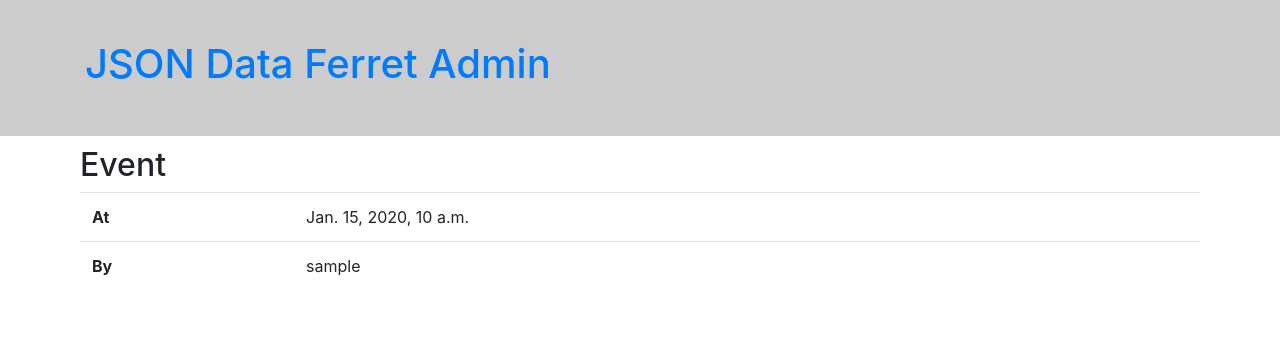
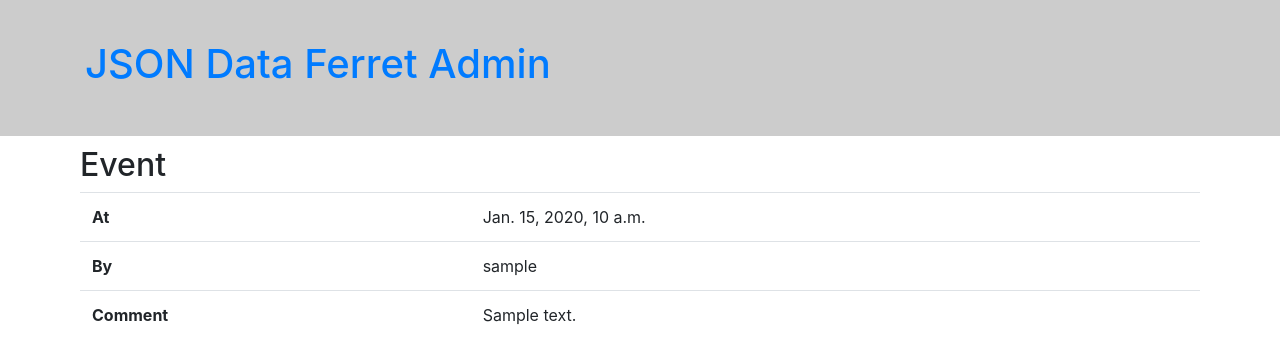
Before and after one commit to OpenDataServices/json-data-ferret, a Django app: page /jsondataferret/event/1/ in a window 1280 px wide. Shown: the top 364 px of the page. Run offline with Django 3.2, Linux system fonts and the light colour scheme; a user stored in the database is signed in; tables that the repository leaves empty hold one stand-in row (values such as "Sample post"); data that the repository does not hold is empty; some libraries are stand-ins or nearby versions.

Commit message:
event-comment: Add way to write an event comment when making event. Show in UI (both viewing and when taking actions).

```diff
--- a/jsondataferret/forms.py
+++ b/jsondataferret/forms.py
@@ -3,3 +3,4 @@
 
 class RecordImportForm(forms.Form):
     file = forms.FileField()
+    comment = forms.CharField(widget=forms.Textarea)
--- a/jsondataferret/templates/jsondataferret/event/index.html
+++ b/jsondataferret/templates/jsondataferret/event/index.html
@@ -14,6 +14,10 @@
         <tr>
             <th>By</th>
             <td>{{ event.user }}</td>
+        </tr>
+        <tr>
+            <th>Comment</th>
+            <td>{{ event.comment }}</td>
         </tr>
      </table>
 
--- a/jsondataferret/templates/jsondataferret/events.html
+++ b/jsondataferret/templates/jsondataferret/events.html
@@ -9,12 +9,14 @@
             <tr>
                 <th>At</th>
                 <th>By</th>
+                <th>Comment</th>
                 <th>&nbsp;</th>
             </tr>
             {% for event in events %}
                 <tr>
                     <td>{{ event.created }}</td>
                     <td>{{ event.user }}</td>
+                    <td>{{ event.comment }}</td>
                     <td><a href="{% url 'jsondataferret_event_index' event_id=event.public_id %}" class="btn btn-primary">View</a></td>
                 </tr>
             {% endfor %}
--- a/jsondataferret/templates/jsondataferret/type/record/events.html
+++ b/jsondataferret/templates/jsondataferret/type/record/events.html
@@ -10,12 +10,14 @@
             <tr>
                 <th>At</th>
                 <th>By</th>
+                <th>Comment</th>
                 <th>&nbsp;</th>
             </tr>
             {% for event in events %}
                 <tr>
                     <td>{{ event.created }}</td>
                     <td>{{ event.user }}</td>
+                    <td>{{ event.comment }}</td>
                     <td><a href="{% url 'jsondataferret_event_index' event_id=event.public_id %}" class="btn btn-primary">View</a></td>
                 </tr>
             {% endfor %}
--- a/jsondataferret/views.py
+++ b/jsondataferret/views.py
@@ -140,7 +140,9 @@
                 )
 
         if actions:
-            jsondataferret.pythonapi.newevent.newEvent(actions, user=request.user)
+            jsondataferret.pythonapi.newevent.newEvent(
+                actions, user=request.user, comment=request.POST.get("comment")
+            )
 
         return HttpResponseRedirect(
             reverse(
@@ -225,7 +227,9 @@
                 type, record, json_data, mode=jsondataferret.EVENT_MODE_MERGE,
             )
             jsondataferret.pythonapi.newevent.newEvent(
-                [new_event_data], user=request.user
+                [new_event_data],
+                user=request.user,
+                comment=form.cleaned_data["comment"],
             )
 
             # redirect to a new URL:
```
Also changed, not shown: jsondataferret/pythonapi/newevent.py (+4 -3 lines), jsondataferret/templates/jsondataferret/type/record/moderate.html (+7 -0 lines), CHANGELOG.md.
